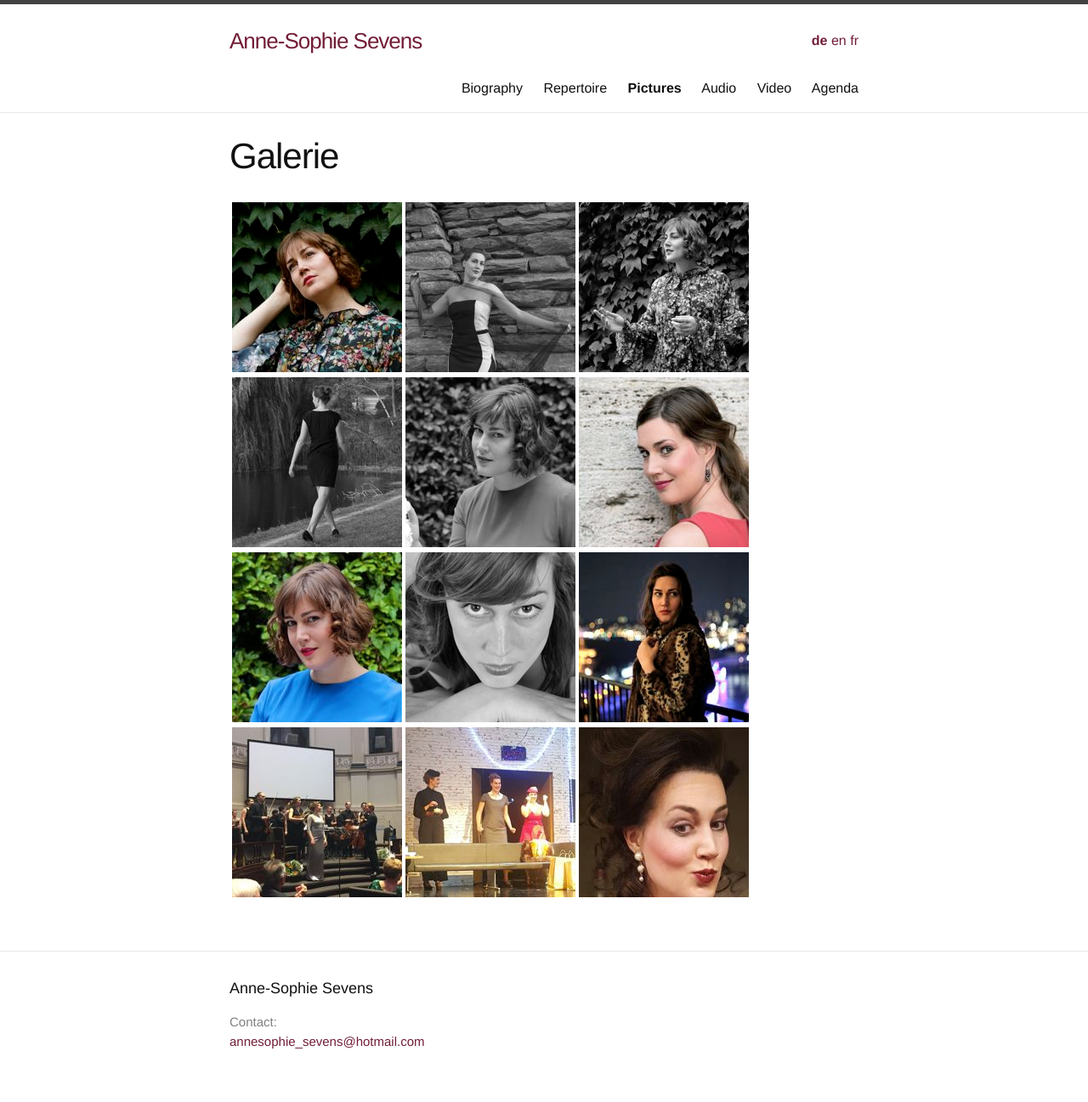
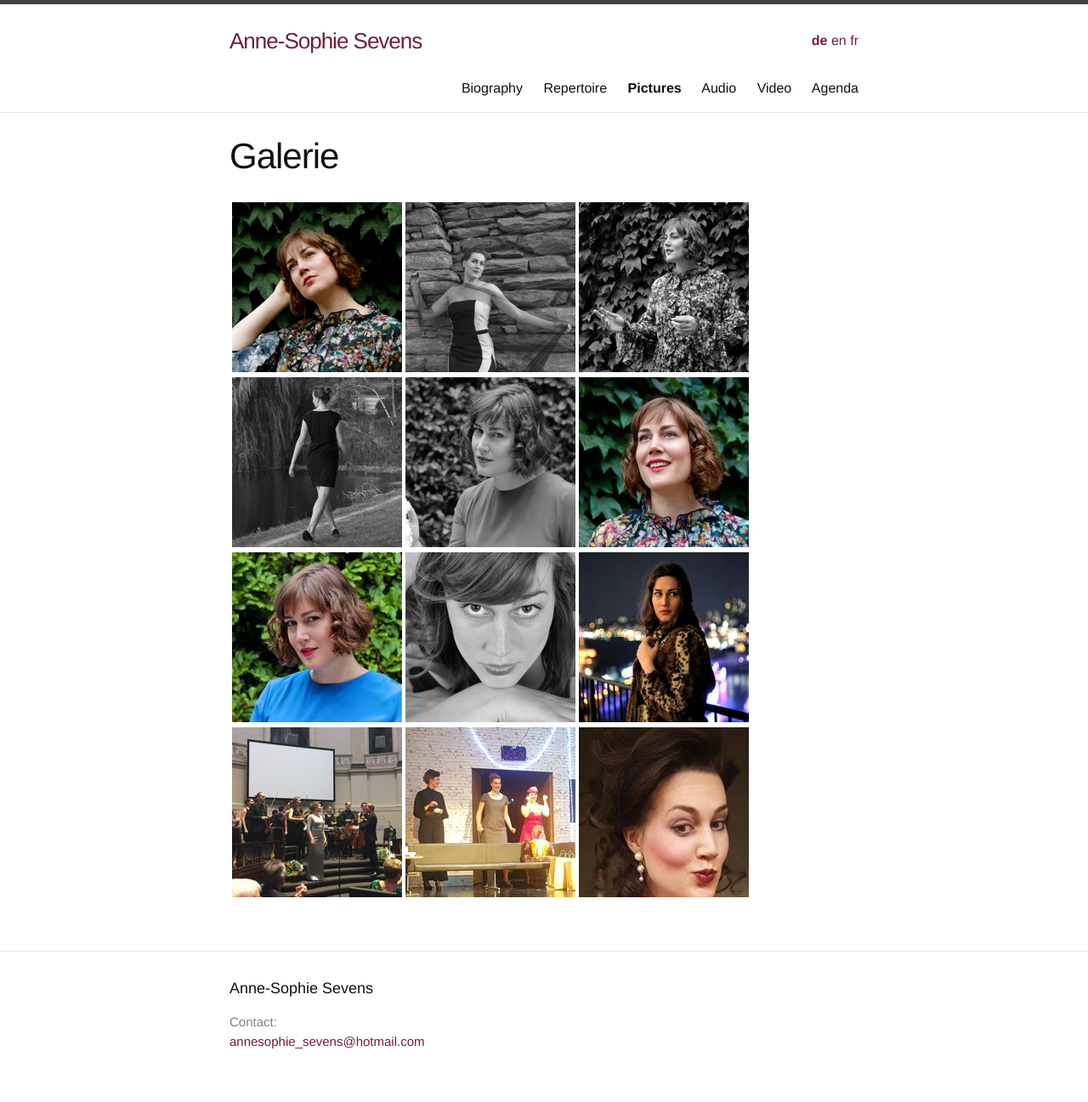
Before and after one commit to annesophie-sevens/annesophie-sevens.github.io, a Jekyll site: the page built from pictures-de.md, in a window 1280 px wide. Shown: the whole page at 85% size. Built offline with Jekyll 4.4.1, drawn with Linux system fonts in a browser that asks for light colours.

Commit message:
Update pictures-de.md

```diff
--- a/pictures-de.md
+++ b/pictures-de.md
@@ -8,7 +8,7 @@
 
 | <a href="/assets/20.JPG"> ![]({{ site.baseurl }}/assets/20_thumbnail.jpg) </a> | <a href="/assets/a5.jpg"> ![]({{ site.baseurl }}/assets/a5-thumbnail.jpg) </a> | <a href="/assets/21.JPG">  ![]({{ site.baseurl }}/assets/21_thumbnail.jpg) </a> |
 
-| <a href="/assets/LOOP.jpg"> ![]({{ site.baseurl }}/assets/LOOP 1.jpg) </a> | <a href="/assets/BLOEM 1.jpg"> ![]({{ site.baseurl }}/assets/bloem.jpg) </a> | <a href="/assets/muurfoto.JPG">![]({{ site.baseurl }}/assets/muurfoto_thumbnail.jpg) </a> |
+| <a href="/assets/LOOP.jpg"> ![]({{ site.baseurl }}/assets/LOOP 1.jpg) </a> | <a href="/assets/BLOEM 1.jpg"> ![]({{ site.baseurl }}/assets/bloem.jpg) </a> | <a href="/assets/23.JPG">![]({{ site.baseurl }}/assets/23_thumbnail.jpg) </a> |
 
 |  <a href="/assets/25.JPG">  ![]({{ site.baseurl }}/assets/25_thumbnail.jpg) </a> | <a href="/assets/picture1.jpg"> ![]({{ site.baseurl }}/assets/picture1-thumbnail.jpg) </a>|<a href="/assets/b2.jpg"> ![]({{ site.baseurl }}/assets/b2-thumbnail.jpg) </a>|
 
```
